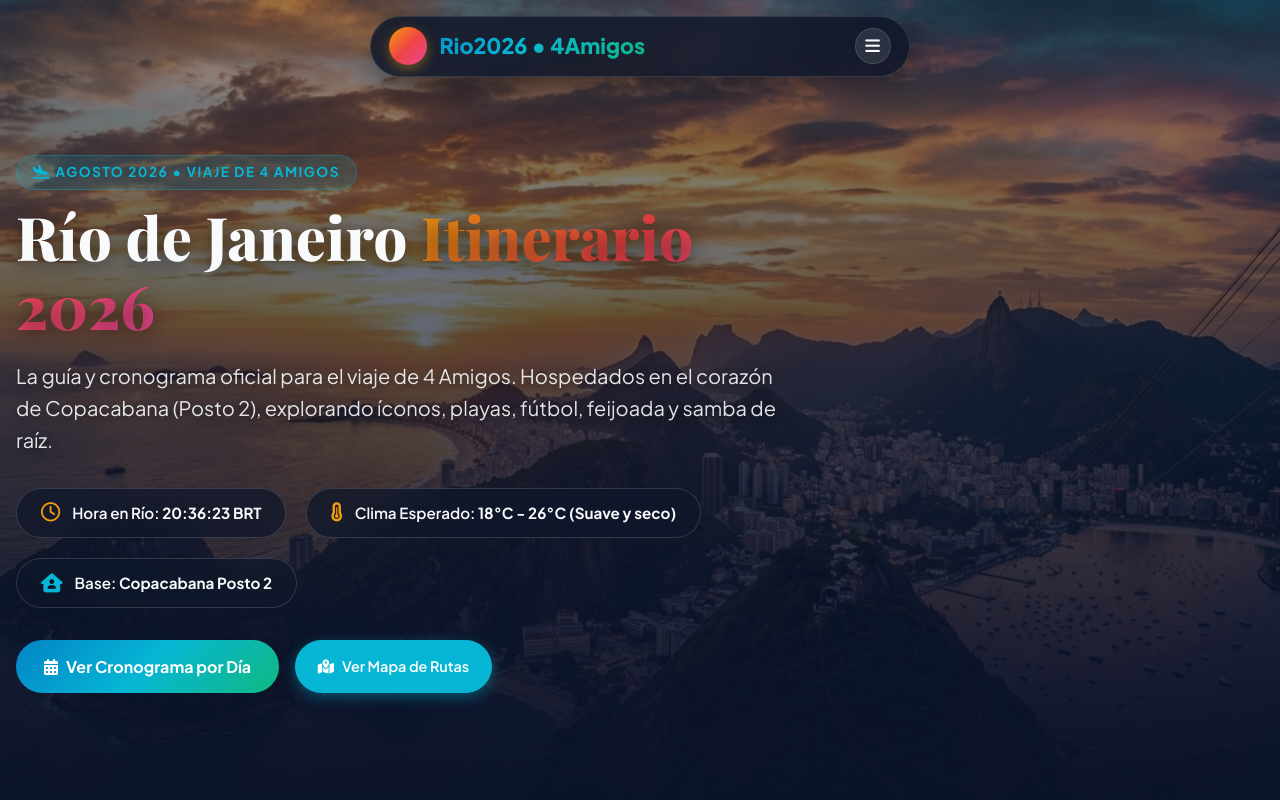
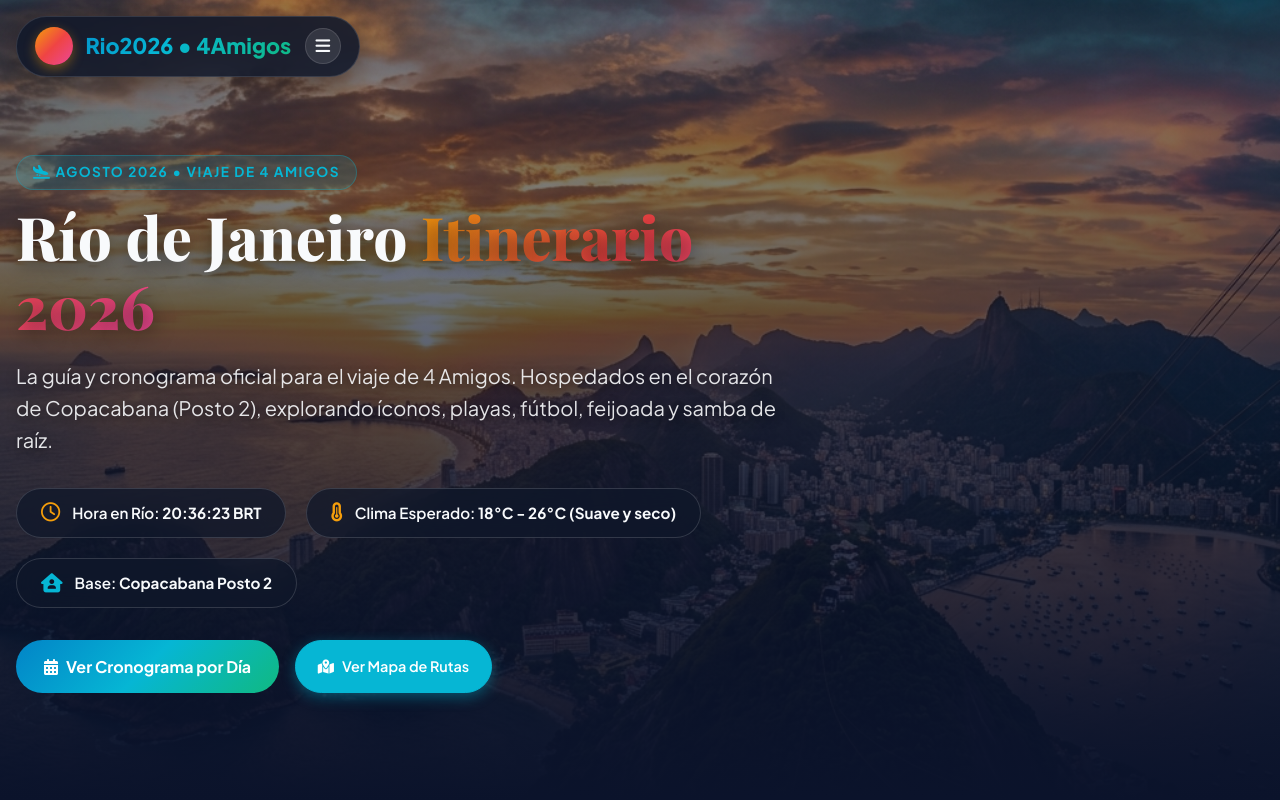
Before and after one commit to fibarra2378/WebRioJaneiro, a plain HTML site: page index.html in a window 1280 px wide. Shown: the top 800 px of the page. Drawn offline with nearby package versions, Linux system fonts and the light colour scheme; a web font is replaced by a local one.

Commit message:
feat: alinear barra de navegacion flotante a la izquierda y realizar despliegue a produccion

```diff
--- a/css/styles.css
+++ b/css/styles.css
@@ -164,14 +164,14 @@ img {
   margin: 0 auto;
 }
 
-/* Floating Navbar - Permanent Dark Mode Architecture */
+/* Floating Navbar - Left Aligned Architecture */
 .navbar {
   position: fixed;
   top: 1rem;
-  left: 50%;
-  transform: translateX(-50%);
-  width: 92%;
-  max-width: 540px;
+  left: 1rem;
+  transform: none;
+  width: auto;
+  max-width: calc(100% - 2rem);
   z-index: 1000;
   padding: 0.65rem 1.15rem;
   display: flex;
@@ -187,7 +187,7 @@ img {
 
 .navbar:hover,
 .navbar.glass-card:hover {
-  transform: translateX(-50%) translateY(-2px);
+  transform: translateY(-2px);
   border-color: rgba(6, 182, 212, 0.4);
   box-shadow: 0 12px 40px 0 rgba(6, 182, 212, 0.25);
 }
@@ -195,7 +195,8 @@ img {
 .navbar-container {
   display: flex;
   align-items: center;
-  justify-content: space-between;
+  justify-content: flex-start;
+  gap: 0.85rem;
   width: 100%;
 }
 
```
Also changed, not shown: tests/defects_report.md (+1 -1 lines), tests/qa_report.md (+1 -1 lines).
